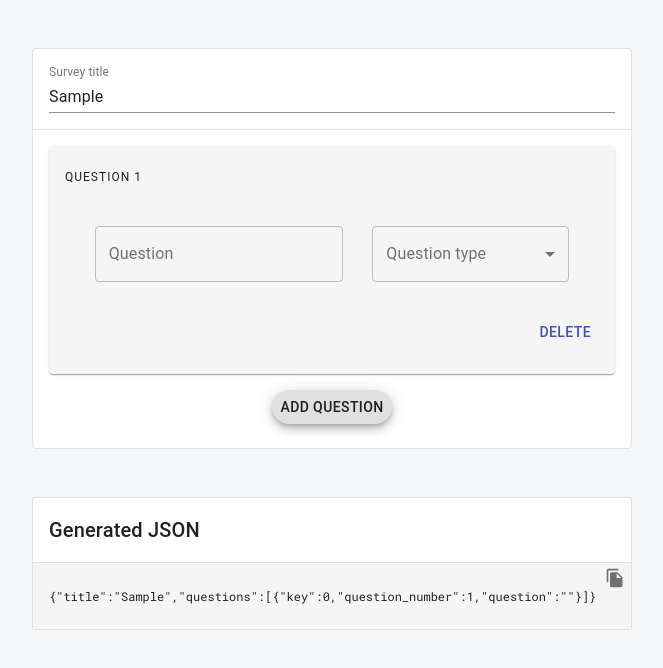
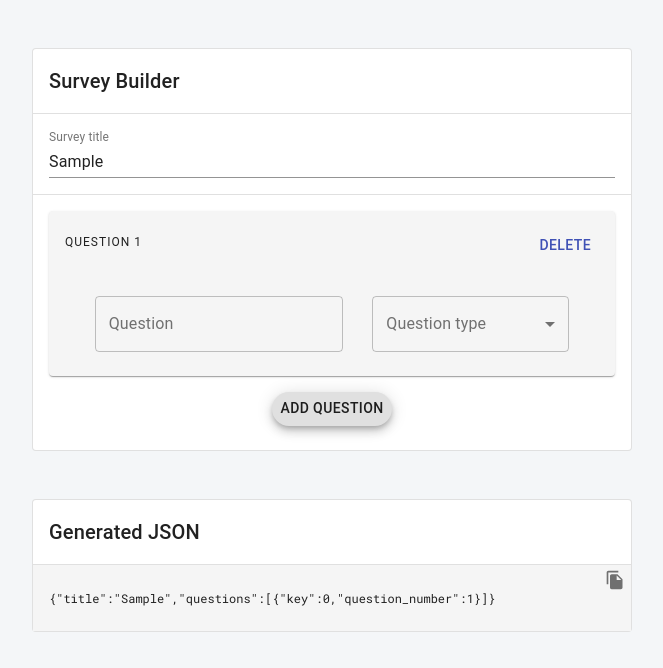
Before and after one commit to thomasbrettell/survey-json-generator, a React (Create React App) app: page / in a window 1280 px wide. Both pictures are taken after typing "Sample" into the empty fields and a click on the button "ADD QUESTION". Shown: the top 668 px of the page, without its empty margins (308-971 px from the left). Built offline with nearby package versions, Linux system fonts and the light colour scheme.

Commit message:
Minor fixed
- removed console error
-improve json
- change question styling/layout

```diff
--- a/src/App.js
+++ b/src/App.js
@@ -21,8 +21,7 @@ function App() {
   function addQuestion() {
     let newQuestion = {
       key: questionID,
-      question_number: surveyJSON.questions.length + 1,
-      question: ''
+      question_number: surveyJSON.questions.length + 1
     }
 
     setSurveyJSON((prevState) => ({
--- a/src/components/SurveyGenerator/QuestionCard.js
+++ b/src/components/SurveyGenerator/QuestionCard.js
@@ -32,13 +32,17 @@ function QuestionCard(props) {
 
   return (
   <Card className={styles['question-card']}>
-    <CardContent>
-    <Typography variant="overline" gutterBottom>
-          QUESTION {currentQuestion.question_number}
-        </Typography>
+    <CardContent className={styles.between}>
+      <Typography variant="overline" gutterBottom>
+        QUESTION {currentQuestion.question_number}
+      </Typography>
+      <Button
+          onClick={deleteQuestionHandler}
+          color={'primary'}
+        >Delete</Button>
     </CardContent>
     <CardContent>
-      <div className={styles.row}>
+      <div className={styles.even}>
         <TextField
           label="Question"
           variant="outlined"
@@ -47,12 +51,13 @@ function QuestionCard(props) {
         <FormControl variant="outlined" className={styles['input-select']}>
           <InputLabel id="questiom-type-select-label">Question type</InputLabel>
           <Select
+            defaultValue = {''}
             labelId="questiom-type-select-label"
             id="question-type-select"
             label="Question type"
             onChange={selectQuestionTypeHandler}
           >
-            <MenuItem><em>Select a question type</em></MenuItem>
+            <MenuItem value={''}><em>Select a question type</em></MenuItem>
             <MenuItem value={'mutliple-choice'}>Multiple choice</MenuItem>
             <MenuItem value={'short-answer'}>Short answer</MenuItem>
             <MenuItem value={'long-answer'}>Long answer</MenuItem>
@@ -60,12 +65,6 @@ function QuestionCard(props) {
         </FormControl>
       </div>
     </CardContent>
-    <CardContent className={styles['position-right']}>
-        <Button
-          onClick={deleteQuestionHandler}
-          color={'primary'}
-        >Delete</Button>
-    </CardContent>
   </Card>
   )
 }
--- a/src/components/SurveyGenerator/QuestionCard.module.css
+++ b/src/components/SurveyGenerator/QuestionCard.module.css
@@ -1 +1 @@
-.question-card{margin-bottom:16px;width:100%;background-color:whitesmoke}.input-select{width:197px}.row{display:flex;justify-content:space-evenly}.position-right{display:flex;justify-content:flex-end}
+.question-card{margin-bottom:16px;width:100%;background-color:whitesmoke}.input-select{width:197px}.even{display:flex;justify-content:space-evenly}.between{display:flex;justify-content:space-between}
--- a/src/components/SurveyGenerator/QuestionCard.module.less
+++ b/src/components/SurveyGenerator/QuestionCard.module.less
@@ -8,12 +8,12 @@
   width: 197px;
 }
 
-.row {
+.even {
   display: flex;
   justify-content: space-evenly;
 }
 
-.position-right {
+.between {
   display: flex;
-  justify-content: flex-end;
+  justify-content: space-between;
 }
--- a/src/components/SurveyGenerator/SurveyGenerator.js
+++ b/src/components/SurveyGenerator/SurveyGenerator.js
@@ -1,4 +1,4 @@
-import { Paper, CardContent, TextField, Divider, Fab } from '@material-ui/core';
+import { Paper, CardContent, TextField, Divider, Fab, CardHeader } from '@material-ui/core';
 import styles from './SurveyGenerator.module.css';
 
 import QuestionCard from './QuestionCard';
@@ -32,6 +32,8 @@ function SurveyGenerator(props) {
 
   return (
     <Paper variant={'outlined'}>
+      <CardHeader titleTypographyProps={{variant:'h6' }} title={'Survey Builder'} />
+      <Divider />
       <CardContent>
         <TextField
           fullWidth
--- a/src/index.js
+++ b/src/index.js
@@ -6,11 +6,9 @@ import reportWebVitals from './reportWebVitals';
 import { StylesProvider } from "@material-ui/core/styles";
 
 ReactDOM.render(
-  <React.StrictMode>
     <StylesProvider injectFirst>
       <App />
-    </StylesProvider>
-  </React.StrictMode>,
+    </StylesProvider>,
   document.getElementById('root')
 );
 
```
